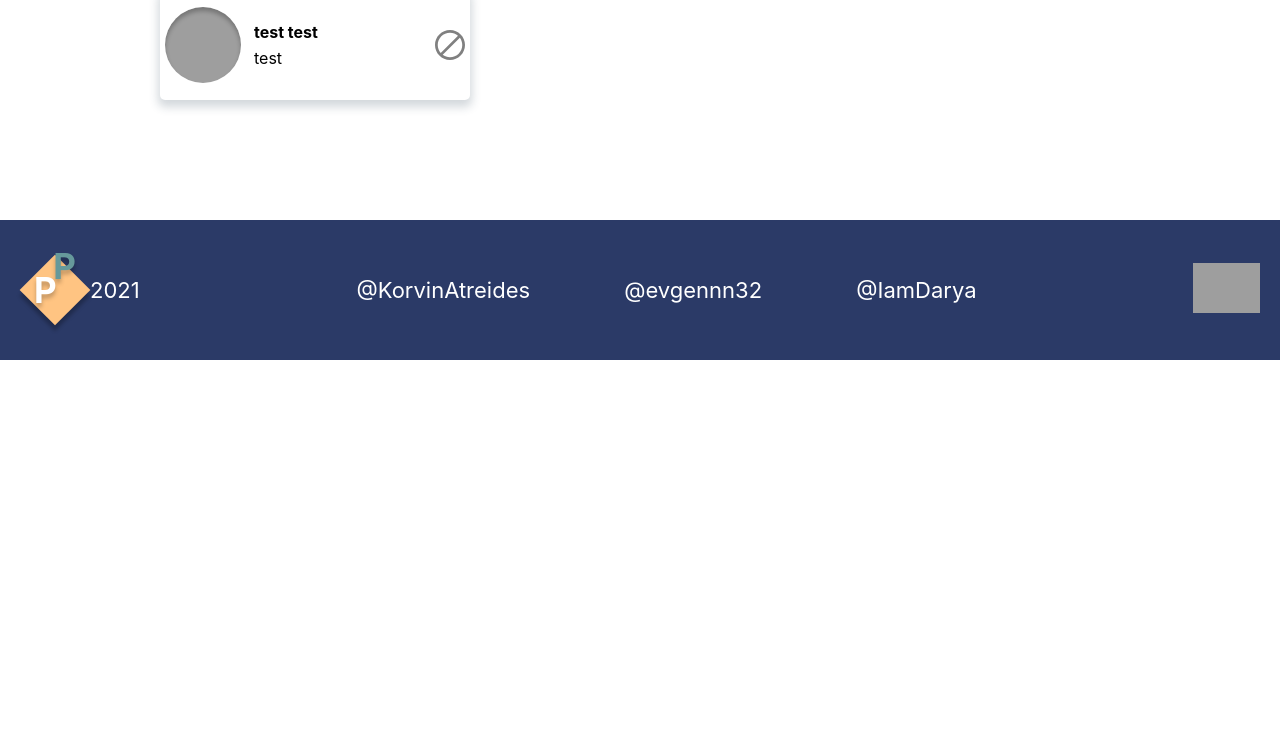
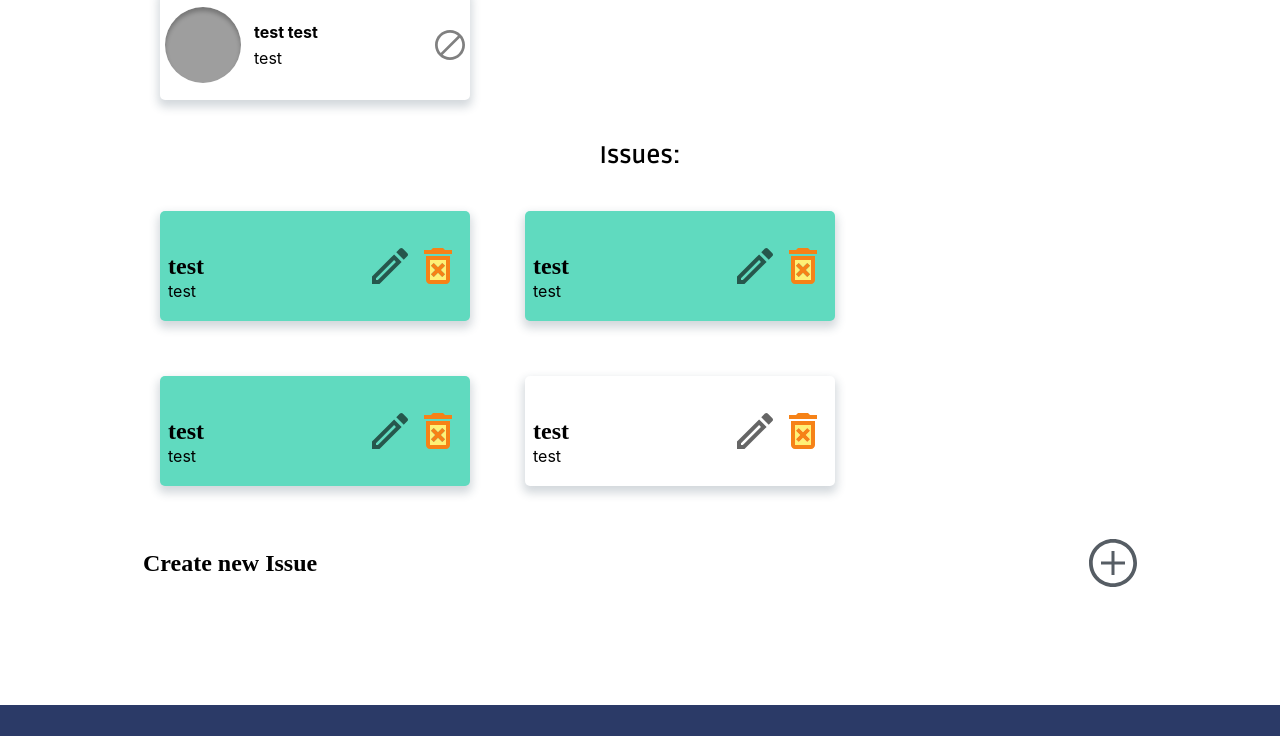
Before and after one commit to evgennn32/pointing-poker, a React (Create React App) app: page /lobby in a window 1280 px wide. Shown: the part 760-1496 px from the top of the page. Before the commit the page ends 1120 px from the top, so only its background shows below. Built offline with nearby package versions, Linux system fonts and the light colour scheme; grey boxes are pictures that could not be loaded.

Commit message:
fix: add issues block

```diff
--- a/src/component/Pages/LobbyPage.tsx
+++ b/src/component/Pages/LobbyPage.tsx
@@ -4,11 +4,14 @@ import { SideBar } from "../styledComponents/Sidebar/SideBar";
 import { Page } from "../styledComponents/Page/Page";
 import styled from "styled-components";
 import { UserAvatar } from "../UserAvatar/UserAvatar";
-import { initialData, users } from "../../TempData";
+import { initialData, issues, users } from "../../TempData";
 import Title from "../Title/Title";
 import { Input } from "../styledComponents/Input/Input";
 import { Button } from "../Button/Button";
 import Members from "../Members/Members";
+import IssuesBlock from "../IssuesBlock/IssuesBlock";
+import { IssueTile } from "../CreateIssue/IssueTile";
+import { CreateIssue } from "../CreateIssue/CreateIssue";
 
 const Container = styled.div`
   display: flex;
@@ -55,6 +58,12 @@ const BtnsWrap = styled.div`
   width: 100%;
 `;
 
+const IssuesWrap = styled.div`
+  display: flex;
+  flex-wrap: wrap;
+  gap: 15px;
+`;
+
 const LobbyPage = (): JSX.Element => {
   return (
     <Page sidebarActive={false}>
@@ -91,6 +100,13 @@ const LobbyPage = (): JSX.Element => {
             />
           </BtnsWrap>
           <Members users={users} />
+          <Title title="Issues:" />
+          <IssuesWrap>
+            {issues.map((issue) => (
+              <IssueTile {...issue} key={issue.issueName} />
+            ))}
+            <CreateIssue />
+          </IssuesWrap>
         </Container>
       </Main>
       <SideBar>
```
